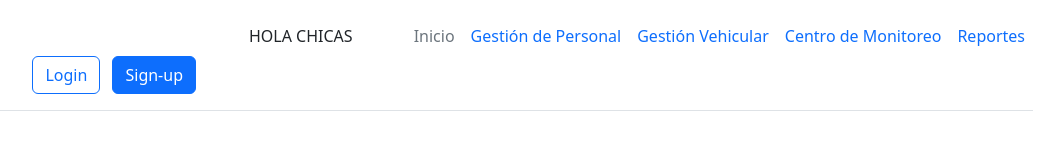
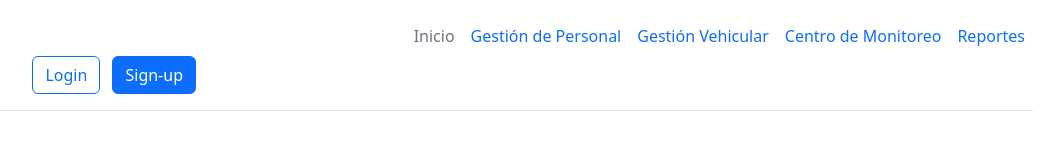
Before and after one commit to yaezl/rastreo-de-flota.copia, a plain HTML site: page templates/index.html in a window 1280 px wide. Shown: the whole page, without its empty margins (165-1221 px from the left). Drawn offline with Linux system fonts and the light colour scheme.

Commit message:
Update index.html

```diff
--- a/templates/index.html
+++ b/templates/index.html
@@ -15,8 +15,6 @@
             </a>
           </div>
 
-HOLA CHICAS
-
           <ul class="nav col-12 col-md-auto mb-2 justify-content-center mb-md-0">
             <li><a href="#" class="nav-link px-2 link-secondary">Inicio</a></li>
             <li><a href="#" class="nav-link px-2">Gestión de Personal</a></li>
```
